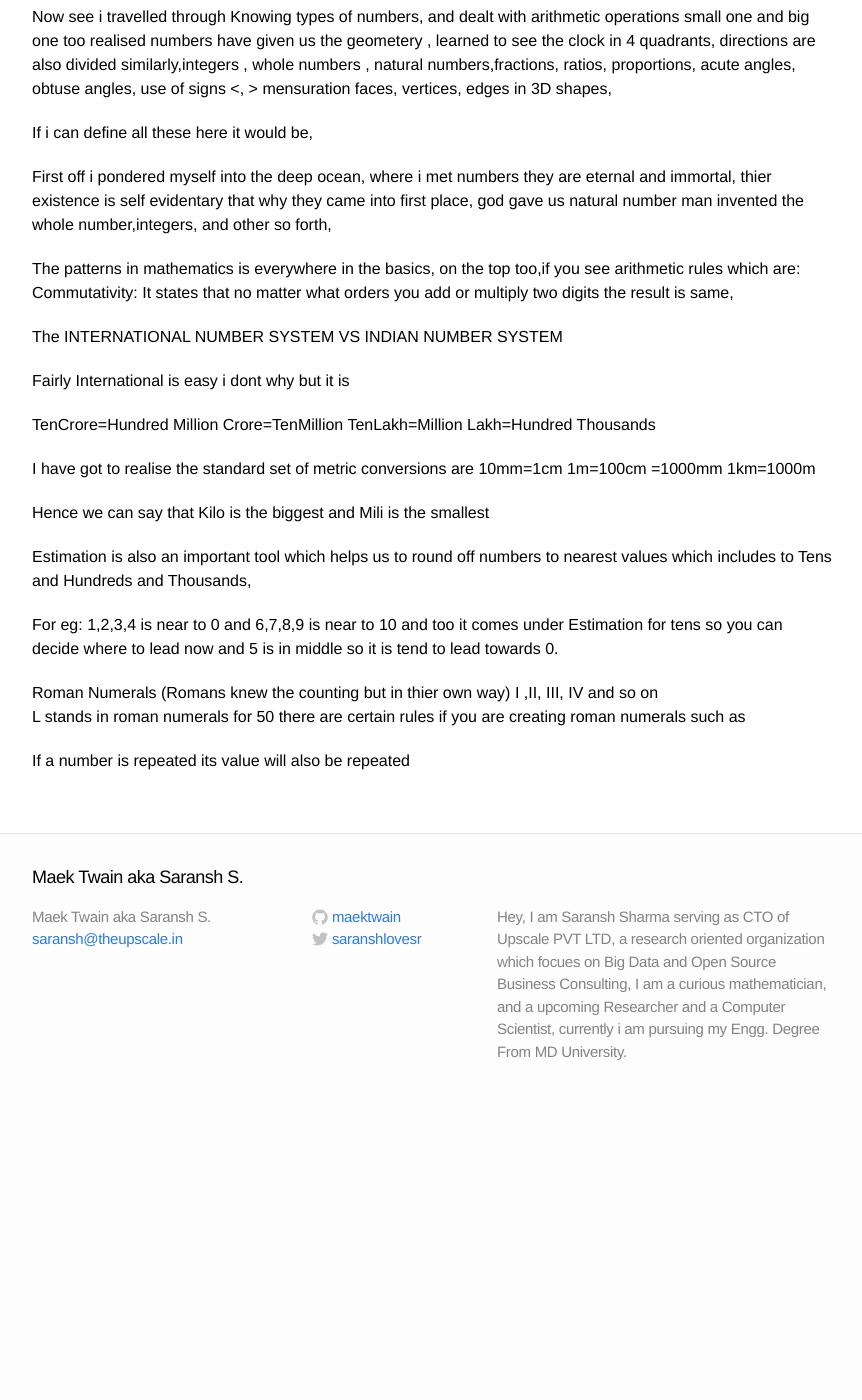
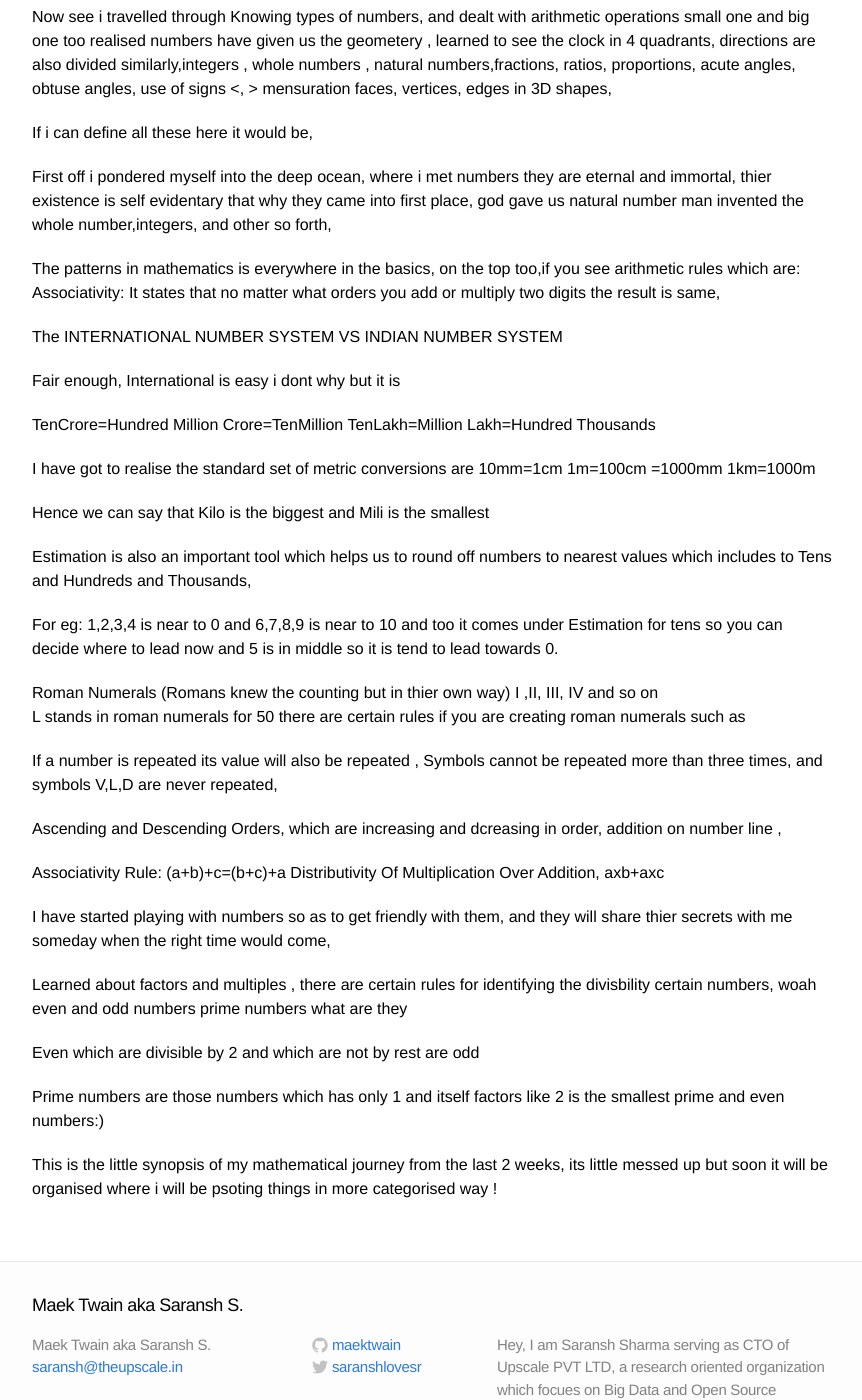
Before and after one commit to theupscale/maektwain.github.io, a Jekyll site: the page built from _posts/2014-07-27-all-the-math-you-will-ever-need.markdown, in a window 1280 px wide and 1400 px high, scrolled down 405 px. Shown: the whole window, without its empty margins (208-1070 px from the left). Built offline with Jekyll 4.4.1, drawn with Linux system fonts in a browser that asks for light colours; before the commit the page ends 1513 px from its top, so only the background shows below that.

Commit message:
Generating Site

```diff
--- a/_posts/2014-07-27-all-the-math-you-will-ever-need.markdown
+++ b/_posts/2014-07-27-all-the-math-you-will-ever-need.markdown
@@ -24,11 +24,11 @@ First off i pondered myself into the deep ocean, where i met numbers they are et
 self evidentary that why they came into first place, god gave us natural number man invented the whole number,integers, and other so forth,
 
 The patterns in mathematics is everywhere in the basics, on the top too,if you see arithmetic rules which are:
-Commutativity: It states that no matter what orders you add or multiply two digits the result is same,
+Associativity: It states that no matter what orders you add or multiply two digits the result is same,
 
 The INTERNATIONAL NUMBER SYSTEM VS INDIAN NUMBER SYSTEM
 
-Fairly International is easy i dont why but it is
+Fair enough, International is easy i dont why but it is
 
 TenCrore=Hundred Million
 Crore=TenMillion
@@ -51,4 +51,23 @@ to lead now and 5 is in middle so it is tend to lead towards 0.
 Roman Numerals (Romans knew the counting but in thier own way) I ,II, III, IV  and so on
 L stands in roman numerals for 50 there are certain rules if you are creating roman numerals such as
 
-If a number is repeated its value will also be repeated
+If a number is repeated its value will also be repeated ,
+Symbols cannot be repeated more than three times, and symbols V,L,D are never repeated,
+
+Ascending and Descending Orders, which are increasing and dcreasing in order, addition on number line ,
+
+
+Associativity Rule: (a+b)+c=(b+c)+a
+Distributivity Of Multiplication Over Addition,
+	axb+axc
+
+I have started playing with numbers so as to get friendly with them, and they will share thier secrets with me someday when the right time would come,
+
+Learned about factors and multiples , there are certain rules for identifying the divisbility certain numbers,
+woah even and odd numbers prime numbers what are they
+
+Even which are divisible by 2 and which are not by rest are odd
+
+Prime numbers are those numbers which has only 1 and itself factors like 2 is the smallest prime and even numbers:)
+
+This is the little synopsis of my mathematical journey from the last 2 weeks, its little messed up but soon it will be organised where i will be psoting things in more categorised way !
```
Also changed, not shown: 1 other file.
